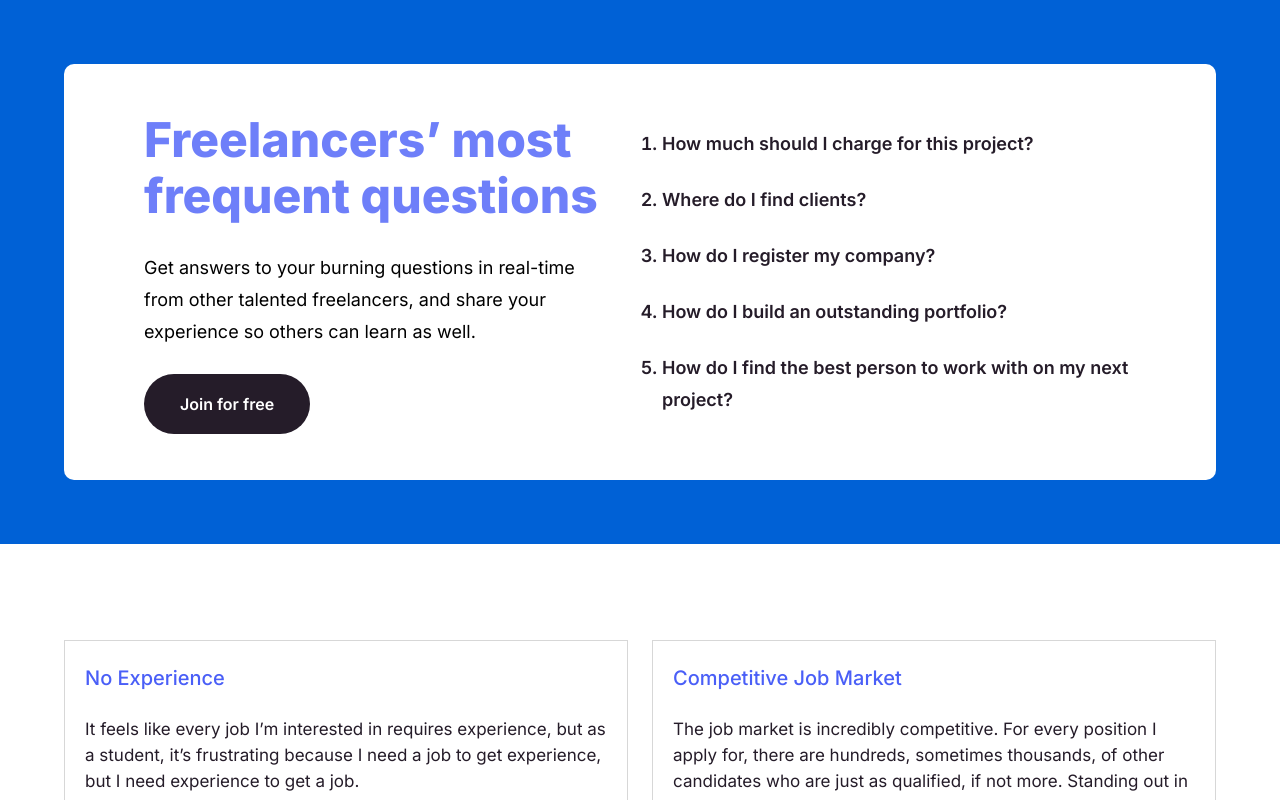
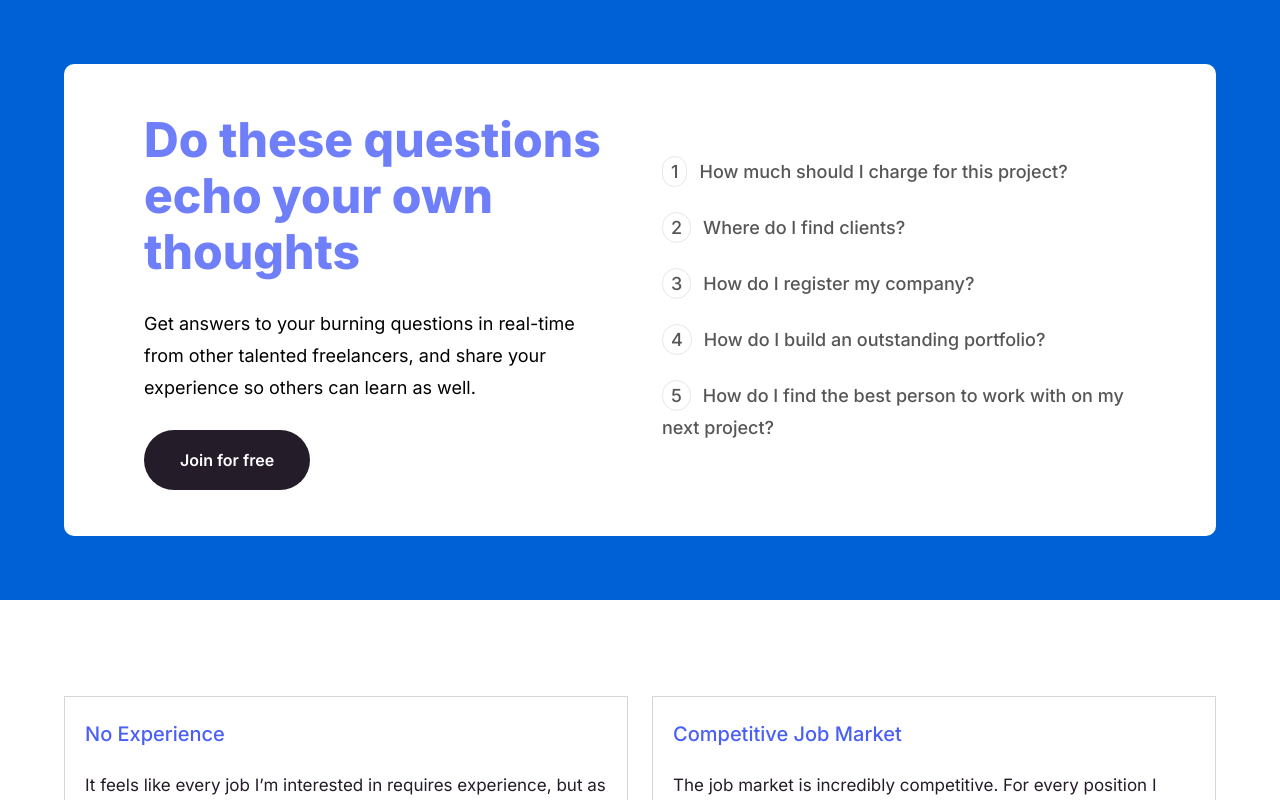
Before and after one commit to internquest/realternships, a Next.js app: page / in a window 1280 px wide. Shown: the top 800 px of the page. Built offline with nearby package versions, Linux system fonts and the light colour scheme.

Commit message:
list style

```diff
--- a/src/components/questions/QuestionHeader.tsx
+++ b/src/components/questions/QuestionHeader.tsx
@@ -4,19 +4,21 @@ const QuestionHeader = () => {
             <div className="py-5 md:py-9 lg:py-12 px-6 md:px-11 lg:px-20 bg-white rounded-[10px]">
                 <div className="flex flex-col md:flex-row mx-auto">
                     <div className="flex flex-col justify-center md:text-left w-full md:w-1/2 mr-4">
-                        <h2 className="text-3xl lg:text-5xl leading-[2.25rem] md:leading-[2.9rem] lg:leading-[3.5rem] font-extrabold text-[#4A5FF7CC]">Freelancers’ most<br className="hidden md:inline-block" /> frequent questions</h2>
+                        <h2 className="text-3xl lg:text-5xl leading-[2.25rem] md:leading-[2.9rem] lg:leading-[3.5rem] font-extrabold text-[#4A5FF7CC] max-w-[500px]">Do these questions
+                            echo your own
+                            thoughts</h2>
                         <p className="py-4 md:py-7 text-[18px] lg:leading-[2rem] max-w-[550px]">Get answers to your burning questions in real-time from other talented freelancers, and share your experience so others can learn as well.</p>
                         <div className="py-4">
                             <a href="https://app.xolo.io/hub/signup?intention=CAREER" className="px-9 py-5 rounded-full bg-[#251C29] text-white text-[16px] font-semibold">Join for free</a>
                         </div>
                     </div>
                     <div className="flex flex-col justify-center items-center ml-0 md:ml-7 text-left md:text-left w-full md:w-1/2 py-6 md:py-0">
-                        <ol className="list-decimal text-2xl text-[#251C29] px-4 md:px-0">
-                            <li className="text-[17px] md:text-[18px]  font-semibold py-2 md:py-3">How much should I charge for this project?</li>
-                            <li className="text-[17px] md:text-[18px]  font-semibold py-2 md:py-3">Where do I find clients?</li>
-                            <li className="text-[17px] md:text-[18px]  font-semibold py-2 md:py-3">How do I register my company?</li>
-                            <li className="text-[17px] md:text-[18px]  font-semibold py-2 md:py-3">How do I build an outstanding portfolio?</li>
-                            <li className="text-[17px] md:text-[18px]  font-semibold py-2 md:py-3">How do I find the best person to work with on my next project?</li>
+                        <ol className="list-none text-2xl text-[#2C2C2CCC] px-4 md:px-0">
+                            <li className="text-[17px] md:text-[18px] font-medium py-2 md:py-3"><span className="mr-3 px-2 py-1 border rounded-full">1</span>How much should I charge for this project?</li>
+                            <li className="text-[17px] md:text-[18px] font-medium py-2 md:py-3"><span className="mr-3 px-2 py-1 border rounded-full">2</span>Where do I find clients?</li>
+                            <li className="text-[17px] md:text-[18px] font-medium py-2 md:py-3"><span className="mr-3 px-2 py-1 border rounded-full">3</span>How do I register my company?</li>
+                            <li className="text-[17px] md:text-[18px] font-medium py-2 md:py-3"><span className="mr-3 px-2 py-1 border rounded-full">4</span>How do I build an outstanding portfolio?</li>
+                            <li className="text-[17px] md:text-[18px] font-medium py-2 md:py-3"><span className="mr-3 px-2 py-1 border rounded-full">5</span>How do I find the best person to work with on my next project?</li>
                         </ol>
                     </div>
                 </div>
```
